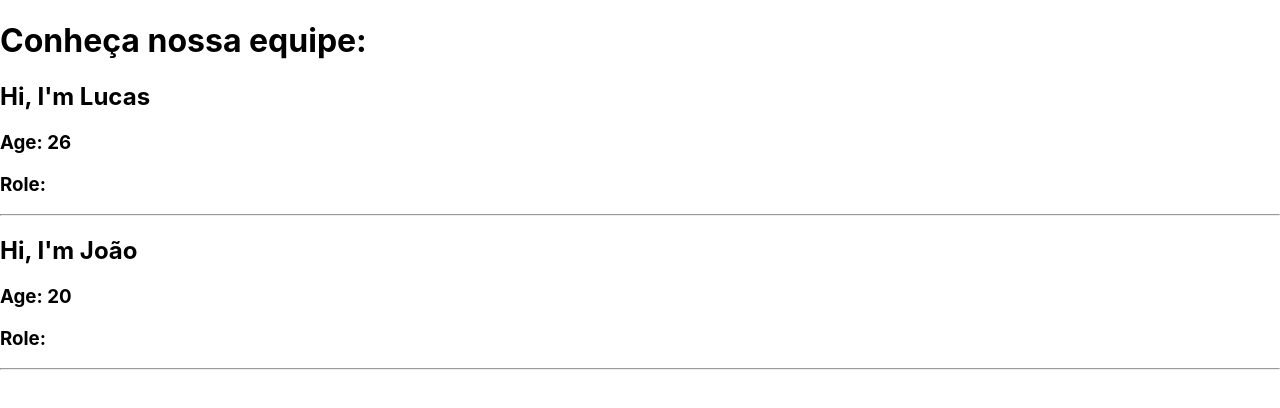
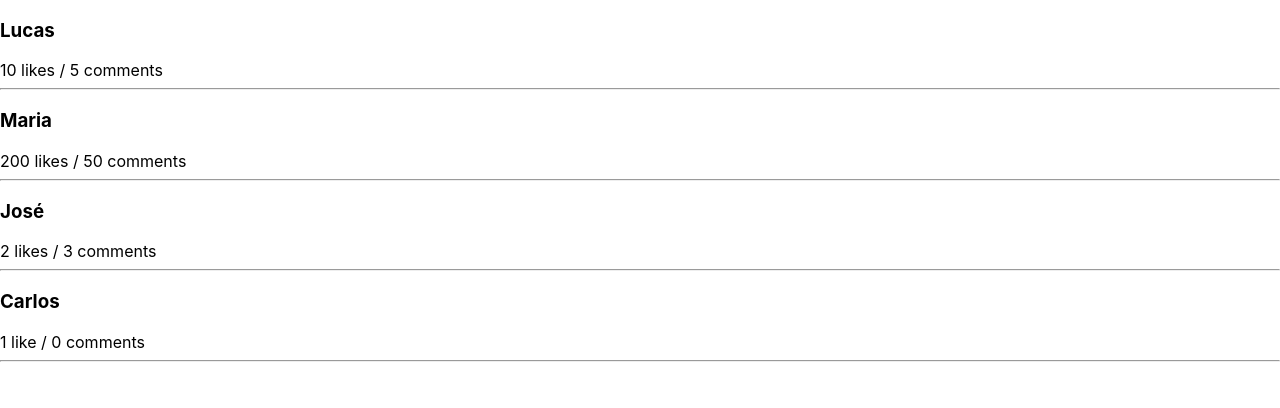
Before and after one commit to kevinaraujo/react-from-zero-advanced, a React (Create React App) app: page / in a window 1280 px wide. Shown: the top 408 px of the page. Built offline with nearby package versions, Linux system fonts and the light colour scheme.

Commit message:
Used lists.

```diff
--- a/src/App.js
+++ b/src/App.js
@@ -1,36 +1,36 @@
 import React, { Component } from 'react';
+import Feed from './components/Feed';
 
-class Team extends Component {
+class App extends Component {
+
+    constructor(props) {
+        super(props);
+        this.state = {
+            feed: [
+                {id: 1, username: 'Lucas', likes: 10, comments:5},
+                {id: 2, username: 'Maria', likes: 200, comments:50},
+                {id: 3, username: 'José', likes: 2, comments:3},
+                {id: 3, username: 'Carlos', likes: 1, comments:0}
+            ]
+        };
+    }
+
     render() {
         return (
             <div>
-                <About name={this.props.name} age={this.props.age}/>
+                {this.state.feed.map((item) => {
+                    return (
+                        <Feed
+                            id={item.id}
+                            username={item.username}
+                            likes={item.likes}
+                            comments={item.comments}
+                        />
+                    );
+                })}
             </div>
         );
     }
 }
 
-class About extends Component {
-    render() {
-        return (
-            <div>
-                <h2>Hi, I'm { this.props.name } </h2>
-                <h3>Age: {this.props.age}</h3>
-                <h3>Role: {this.props.role}</h3>
-                <hr/>
-            </div>
-        );
-    }
-}
-
-function App() {
-    return (
-        <div>
-            <h1>Conheça nossa equipe:</h1>
-            <Team name="Lucas" role="developer" age="26"/>
-            <Team name="João" role="analyst" age="20"/>
-        </div>
-    );
-}
-
 export default App;
--- /dev/null
+++ b/src/components/Feed/index.js
@@ -0,0 +1,17 @@
+import React, {Component} from 'react';
+
+class Feed extends Component{
+
+    render () {
+        return (
+            <div key={this.props.id}>
+                <h3>{this.props.username}</h3>
+                <a>{this.props.likes > 1 ? this.props.likes + ' likes' : this.props.likes + ' like'} / </a>
+                <a>{this.props.comments} comments</a>
+                <hr/>
+            </div>
+        );
+    }
+}
+
+export default Feed;
```
Also changed, not shown: 1 other file (tests, documents, lock files or other folders).
